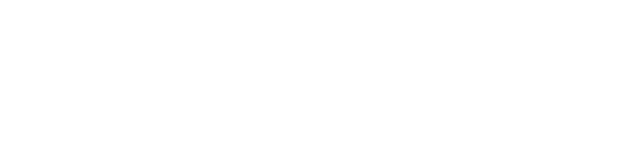
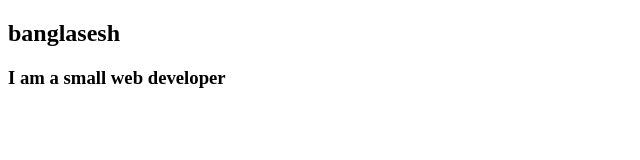
Before and after one commit to tanianasrin1/my-first-repo, a plain HTML site: page index.html in a window 1280 px wide. Shown: the whole page, without its empty margins (0-640 px from the left). Drawn offline with Linux system fonts and the light colour scheme.

Commit message:
added header

```diff
--- a/index.html
+++ b/index.html
@@ -8,5 +8,8 @@
 </head>
 <body>
 
+    <h2>banglasesh</h2>
+    <h3>I am a small web developer</h3>
+
 </body>
 </html>
```
